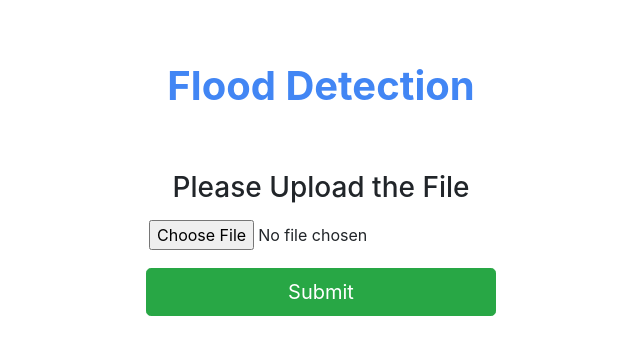
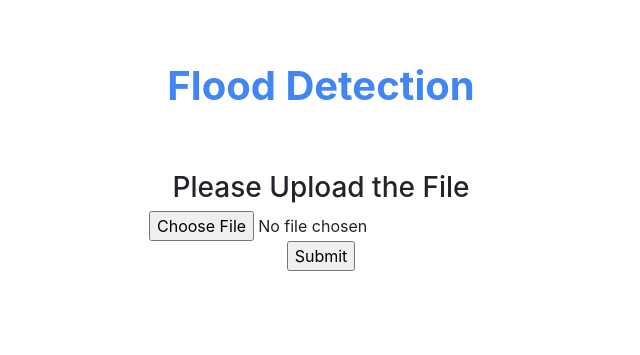
Before and after one commit to yogi9879/Final, a Flask app: page / in a window 1280 px wide. Shown: the top 355 px of the page, without its empty margins (319-959 px from the left). Run offline with Flask 2, Linux system fonts and the light colour scheme; some libraries are stand-ins or nearby versions.

Commit message:
Update frontpage.html

```diff
--- a/templates/frontpage.html
+++ b/templates/frontpage.html
@@ -29,10 +29,10 @@
                         </div>
                         <div class="panel-body">
 
-                            <form action = "/hello" method = "post"
-                                  enctype = "multipart/form-data">
-                                <div style="margin-top:5%"><input type = "file" name = "file" / ></div>
-                                <div style="margin-top:5%"><input class="btn btn-lg btn-success btn-block" type = "submit"/></div>
+                            <form action = "hello" method = "post"
+                                     enctype = "multipart/form-data">
+                                     <input type = "file" name = "file" />
+                                     <input type = "submit"/>
                             </form>
                         </div>
                     </div>
```
